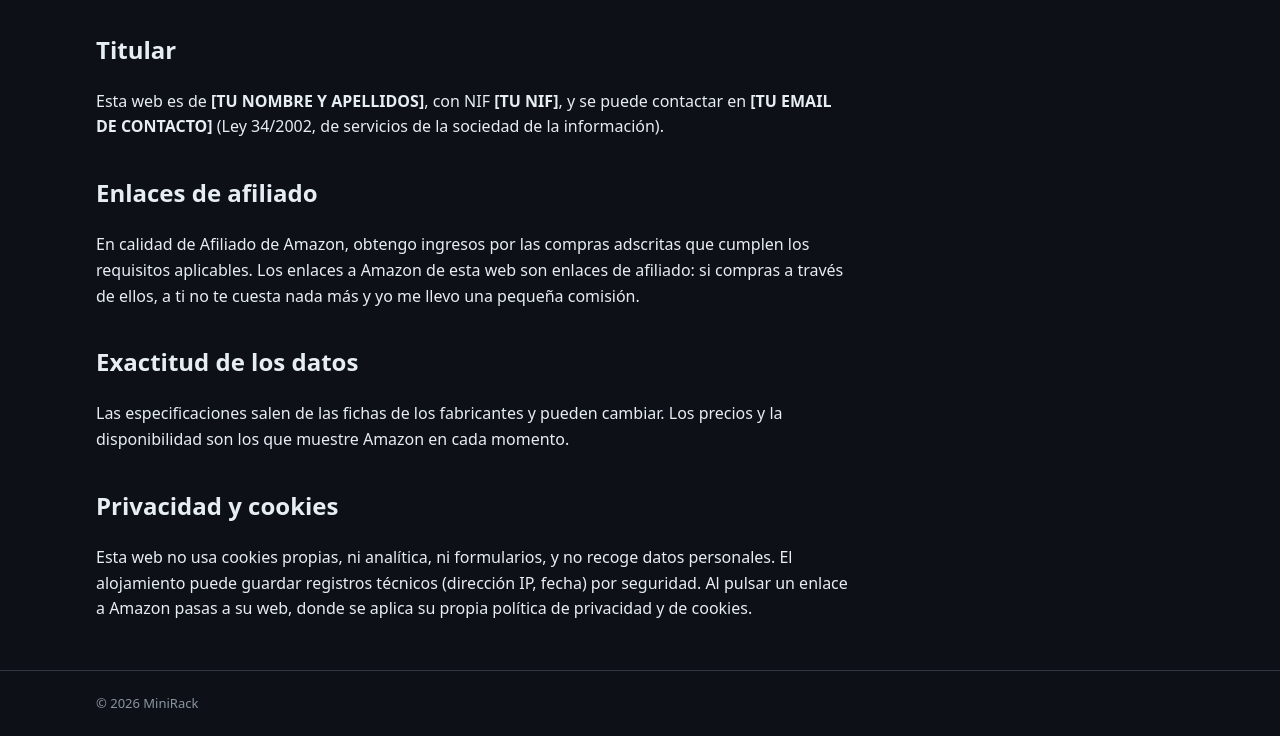
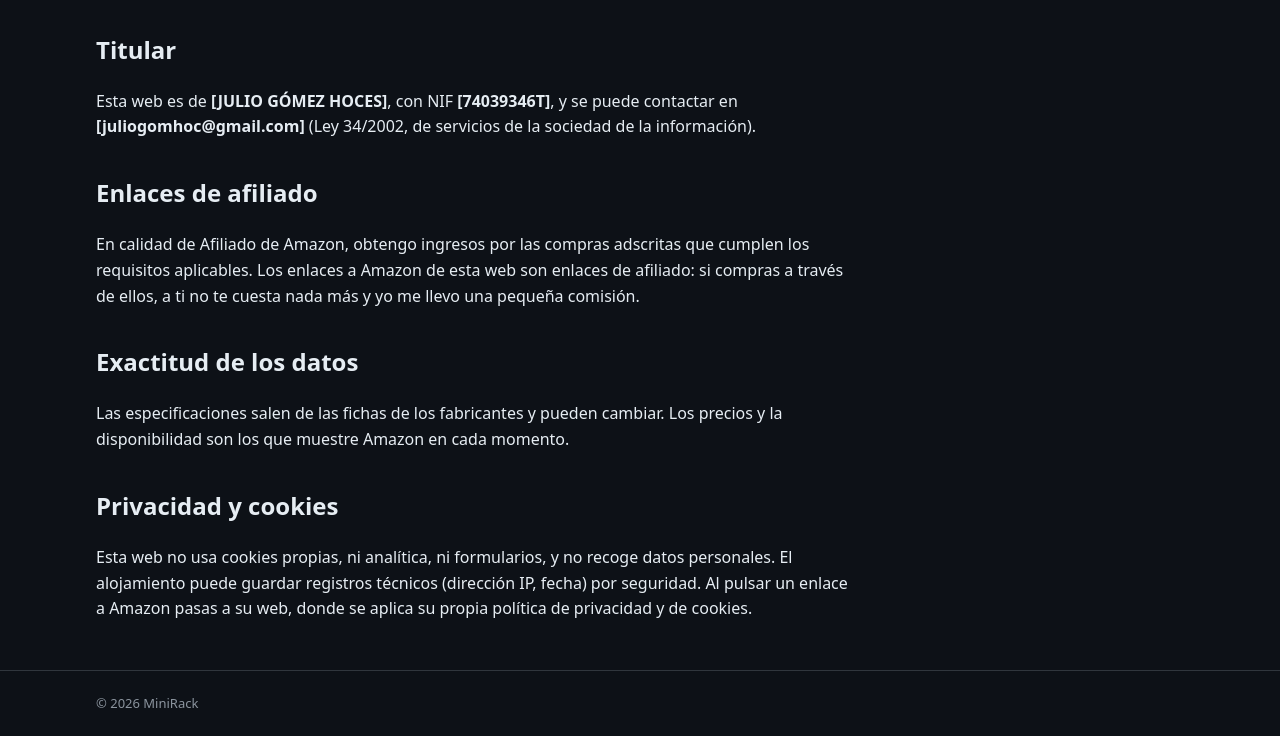
Before and after one commit to juliogomhoc-png/minirack, a plain HTML site: page aviso-legal.html in a window 1280 px wide. Shown: the part 191-927 px from the top of the page. Drawn offline with Linux system fonts and the light colour scheme.

Commit message:
Datos del titular en el aviso legal

```diff
--- a/aviso-legal.html
+++ b/aviso-legal.html
@@ -12,7 +12,7 @@
 <main class="wrap"><article>
 <section class="hero"><h1>Aviso legal y privacidad</h1></section>
 <h2>Titular</h2>
-<p>Esta web es de <strong>[TU NOMBRE Y APELLIDOS]</strong>, con NIF <strong>[TU NIF]</strong>, y se puede contactar en <strong>[TU EMAIL DE CONTACTO]</strong> (Ley 34/2002, de servicios de la sociedad de la información).</p>
+<p>Esta web es de <strong>[JULIO GÓMEZ HOCES]</strong>, con NIF <strong>[74039346T]</strong>, y se puede contactar en <strong>[juliogomhoc@gmail.com]</strong> (Ley 34/2002, de servicios de la sociedad de la información).</p>
 <h2>Enlaces de afiliado</h2>
 <p>En calidad de Afiliado de Amazon, obtengo ingresos por las compras adscritas que cumplen los requisitos aplicables. Los enlaces a Amazon de esta web son enlaces de afiliado: si compras a través de ellos, a ti no te cuesta nada más y yo me llevo una pequeña comisión.</p>
 <h2>Exactitud de los datos</h2>
```
